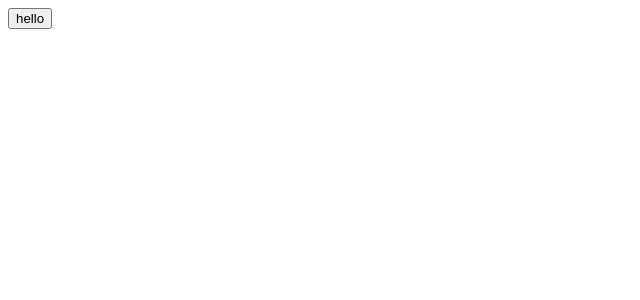
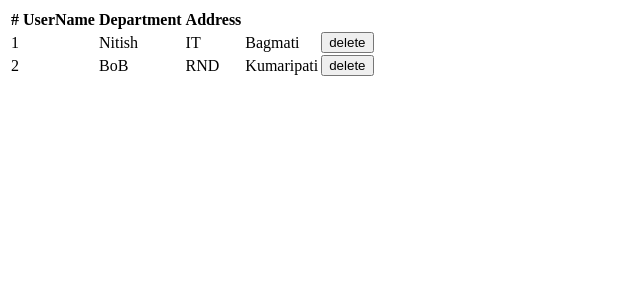
Before and after one commit to N-itish/ChatApp, a Vue app in the folder testapp/: page / in a window 1280 px wide. Shown: the top 300 px of the page, without its empty margins (0-640 px from the left). Built offline with nearby package versions, Linux system fonts and the light colour scheme.

Commit message:
added table populated with array, whose rows can be individually deleted

```diff
--- a/testapp/src/App.vue
+++ b/testapp/src/App.vue
@@ -1,14 +1,40 @@
 <template>
   <div id="app">
-    <button v-on:click ="hello">hello</button>
+    <table>
+      <thead>
+        <tr>
+          <th>#</th>
+          <th>UserName</th>
+          <th>Department</th>
+          <th>Address</th>
+        </tr>
+      </thead>
+      <tbody>
+        <tr v-for="(user,index) in users" :key="index">
+          <td>{{index+1}}<td>
+          <td>{{user.username}}</td>
+          <td>{{user.department}}</td>
+          <td>{{user.address}}</td>
+          <button v-on:click = "remove(index)">delete</button>
+        </tr>
+      </tbody>
+    </table>
   </div>
 </template>
 <script>
+
 export default {
   name:"app",
+  data(){
+     return {users: [
+      { username: 'Nitish',department:"IT",address:"Bagmati"},
+      { username: 'BoB',department:"RND",address:"Kumaripati"}
+    ]
+    }
+  },
   methods:{
-    hello: function(){
-      alert("Hello World");
+    remove: function(index){
+      this.users.splice(index,1);
     }
   }
 }
```
Also changed, not shown: 1 other file (tests, documents, lock files or other folders).
